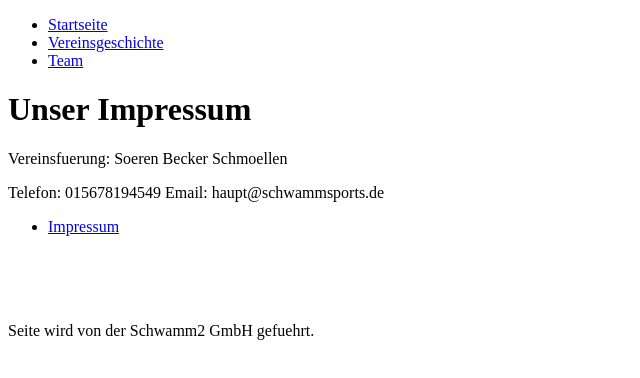
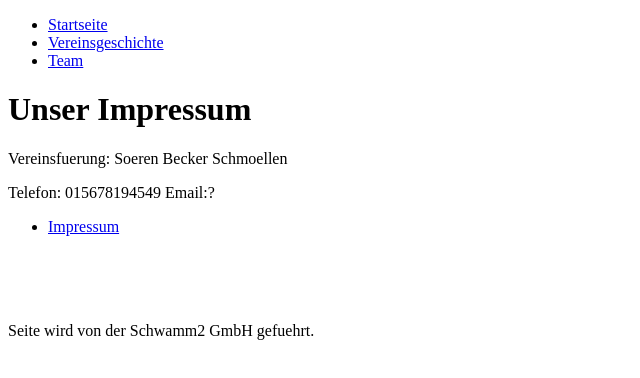
Before and after one commit to Schwamm2-Gmbh/Webseite2, a plain HTML site: page impressum.html in a window 1280 px wide. Shown: the whole page, without its empty margins (0-640 px from the left). Drawn offline with Linux system fonts and the light colour scheme.

Commit message:
Update impressum.html

```diff
--- a/impressum.html
+++ b/impressum.html
@@ -12,7 +12,7 @@
  <main>
    <h1>Unser Impressum</h1>
    <p>Vereinsfuerung: Soeren Becker Schmoellen</p>
-   <p> Telefon: 015678194549 Email: haupt@schwammsports.de </p>
+   <p> Telefon: 015678194549 Email:? </p>
  </main>
  <nav>
   <ul>
```
